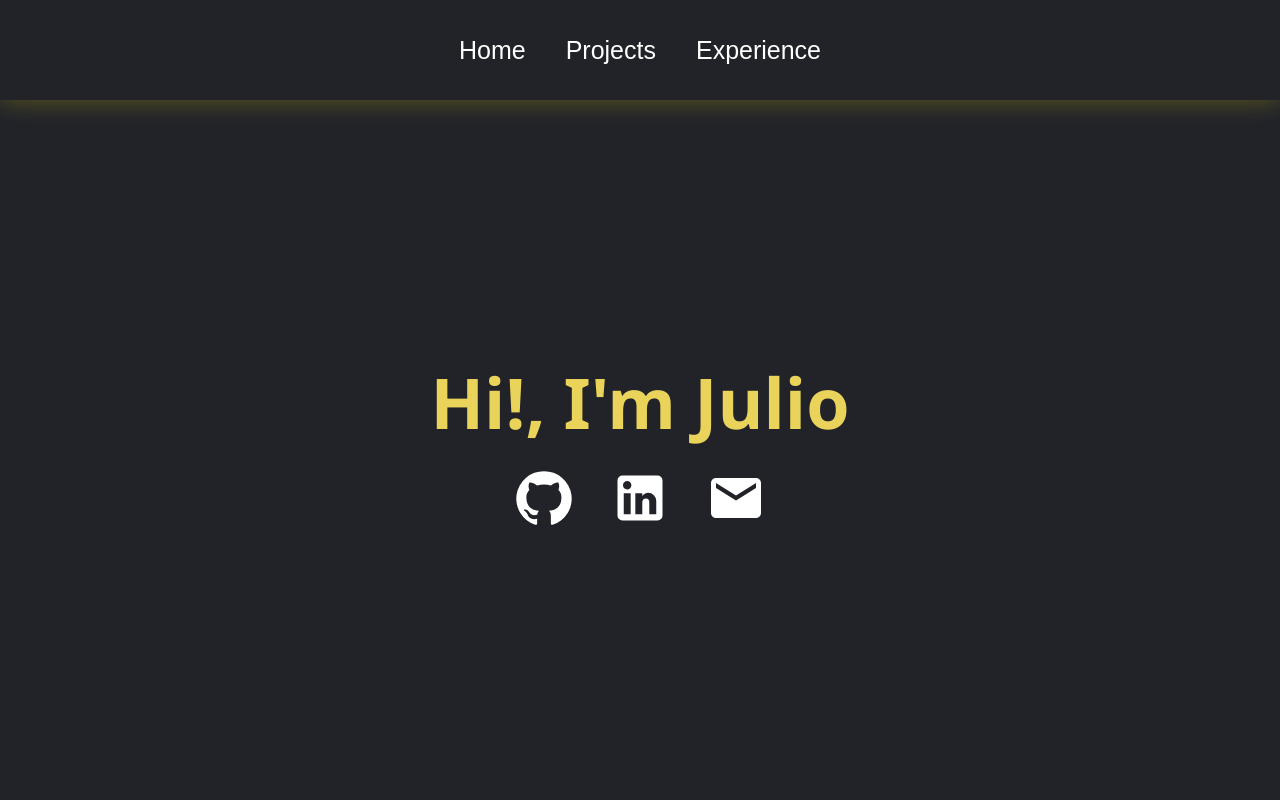
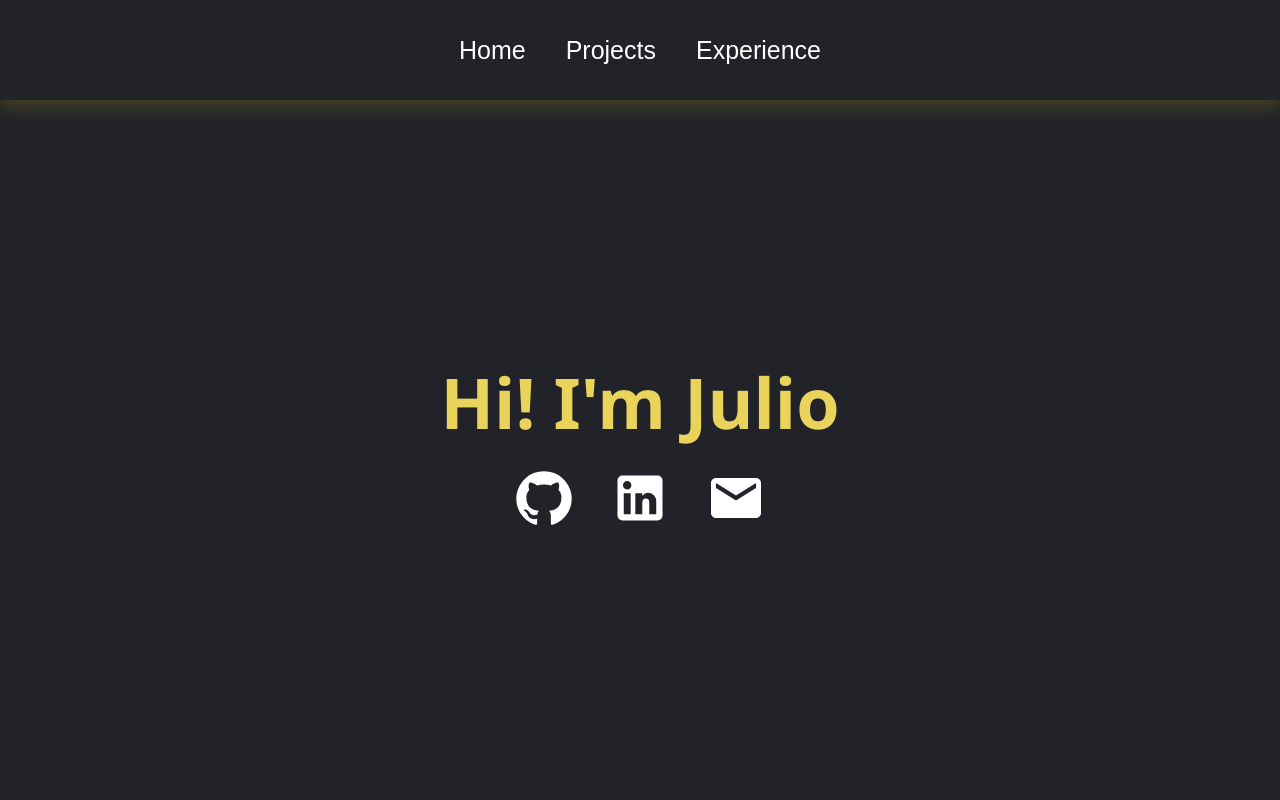
Before and after one commit to JulioSEspinola/Portfolio-2.0, a React (Create React App) app in the folder portfolio/: page / in a window 1280 px wide. Shown: the top 800 px of the page. Built offline with nearby package versions, Linux system fonts and the light colour scheme.

Commit message:
fixed footer margin

```diff
--- a/portfolio/src/App.css
+++ b/portfolio/src/App.css
@@ -5,7 +5,7 @@
     flex-direction: column;
     font-family: Arial, Helvetica, sans-serif;
     background-color: #212329;
-
+    position:absolute;
     text-align: center;
 }
 
--- a/portfolio/src/App.js
+++ b/portfolio/src/App.js
@@ -20,8 +20,8 @@ function App() {
           <Route path="/project/:id" element = {<ProjectDisplay/>}/>
           <Route path="/experience" element = {<Experience/>}/>
         </Routes>
+        <Footer/>
       </Router>
-      <Footer/>
     </div>
   );
 }
--- a/portfolio/src/pages/Home.js
+++ b/portfolio/src/pages/Home.js
@@ -10,7 +10,7 @@ function home() {
     <>
     <div className='home'>
       <div className='about'>
-        <h2 >Hi!, I'm Julio</h2>
+        <h2 >Hi! I'm Julio</h2>
         <div className='prompt'>
           <IconButton href="https://github.com/JulioSEspinola" target="_blank">
             <GithubIcon />
--- a/portfolio/src/styles/Footer.css
+++ b/portfolio/src/styles/Footer.css
@@ -7,7 +7,7 @@
     align-items: center;
     flex-direction: column;
     padding-top: 10px;
-    margin-top: 200px;
+    /* margin-top: 200px; */
     box-shadow: rgba(252, 227, 4, 0.2) 0px 0px 20px 10px;
   }
 
--- a/portfolio/src/styles/Project.css
+++ b/portfolio/src/styles/Project.css
@@ -1,12 +1,13 @@
 .projects {
     width: 100%;
-    height: auto;
     display: flex;
     justify-content: center;
     align-items: center;
     flex-direction: column;
     /* box-shadow: rgba(252, 227, 4, 0.2) 0px -10px 10px 0px; */
     color:#f0f0f0;
+    position: relative;
+    margin-bottom:500px;
   }
   .projects .projectTitle {
     text-align: center;
```
Also changed, not shown: portfolio/src/pages/Projects.js (indentation only).
